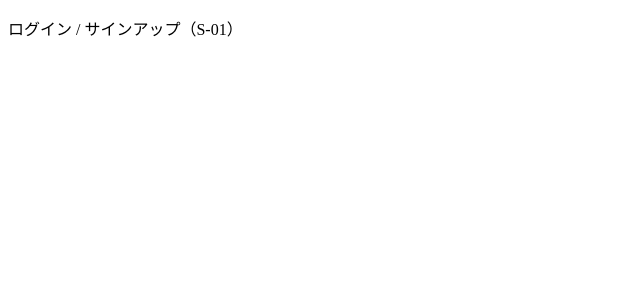
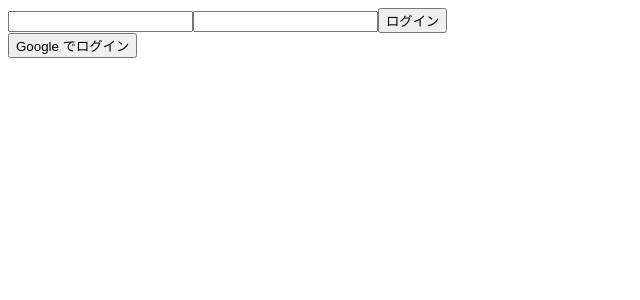
Before and after one commit to Saitekiinc-com/SMART-App, a Next.js app: page /login in a window 1280 px wide. Shown: the top 300 px of the page, without its empty margins (0-640 px from the left). Built offline with nearby package versions, Linux system fonts and the light colour scheme.

Commit message:
Googleログイン追加、loginページ更新

```diff
--- a/app/(auth)/login/page.tsx
+++ b/app/(auth)/login/page.tsx
@@ -2,10 +2,30 @@
  * S-01: ログイン / サインアップ
  * AuthForm を配置
  */
+import { signIn } from "@/auth";
+
+async function handleLogin(formData: FormData) {
+  "use server";
+  await signIn("credentials", formData);
+}
+
+async function handleGoogleLogin() {
+  "use server";
+  await signIn("google", { redirectTo: "/" });
+}
+
 export default function LoginPage() {
   return (
     <main>
-      <p>ログイン / サインアップ（S-01）</p>
+      <form action={handleLogin}>
+        <input name="email" type="email" />
+        <input name="password" type="password" />
+        <button type="submit">ログイン</button>
+      </form>
+
+      <form action={handleGoogleLogin}>
+        <button type="submit">Google でログイン</button>
+      </form>
     </main>
   );
 }
```
Also changed, not shown: package.json (+6 -5 lines), 1 other file (tests, documents, lock files or other folders).
